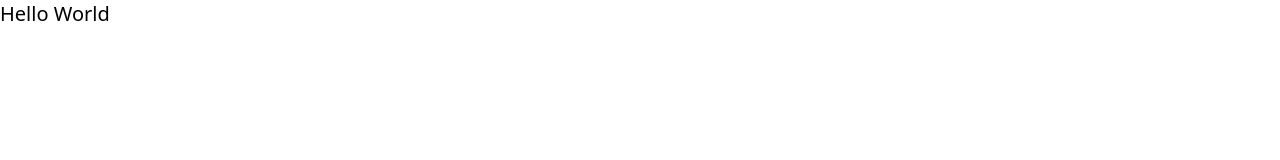
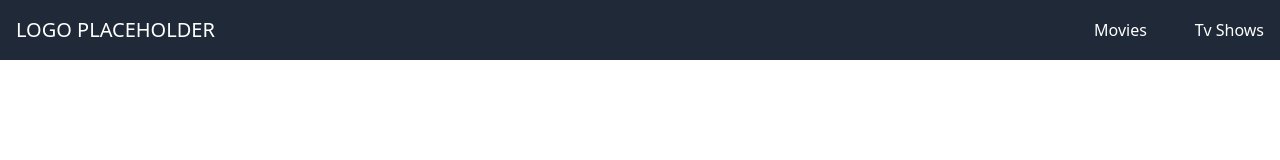
Before and after one commit to yannhn/cine-search, a website built with webpack: page src/index.html in a window 1280 px wide. Built offline with nearby package versions, Linux system fonts and the light colour scheme.

Commit message:
setup navbar and apply basic styling

```diff
--- a/src/index.html
+++ b/src/index.html
@@ -5,9 +5,23 @@
     <meta http-equiv="X-UA-Compatible" content="IE=edge" />
     <meta name="viewport" content="width=device-width, initial-scale=1.0" />
     <title>Document</title>
+    <script src="./bundle.js" defer></script>
   </head>
-  <body>
-    <h1 class="text-xl">Hello World</h1>
-    <script src="./bundle.js"></script>
+  <body class="dark">
+    <header
+      class="flex justify-between items-center p-4 text-slate-900 dark:text-white bg-white dark:bg-gray-800"
+    >
+      <h1 class="text-xl">LOGO PLACEHOLDER</h1>
+      <nav>
+        <ul class="flex gap-12">
+          <li>
+            <a href="">Movies</a>
+          </li>
+          <li>
+            <a href="">Tv Shows</a>
+          </li>
+        </ul>
+      </nav>
+    </header>
   </body>
 </html>
--- a/tailwind.config.js
+++ b/tailwind.config.js
@@ -1,6 +1,6 @@
 module.exports = {
   content: ["./src/**/*.html", "./src/**/*.{js,jsx,ts,tsx}"],
-  darkMode: "media",
+  darkMode: "class",
   theme: {
     extend: {
       colors: {},
```
